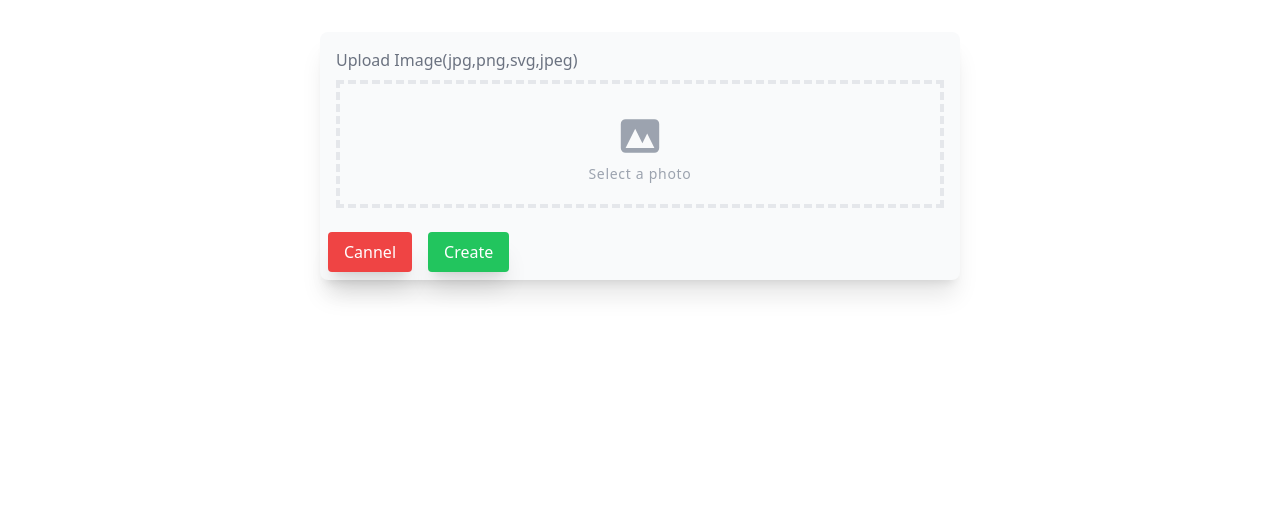
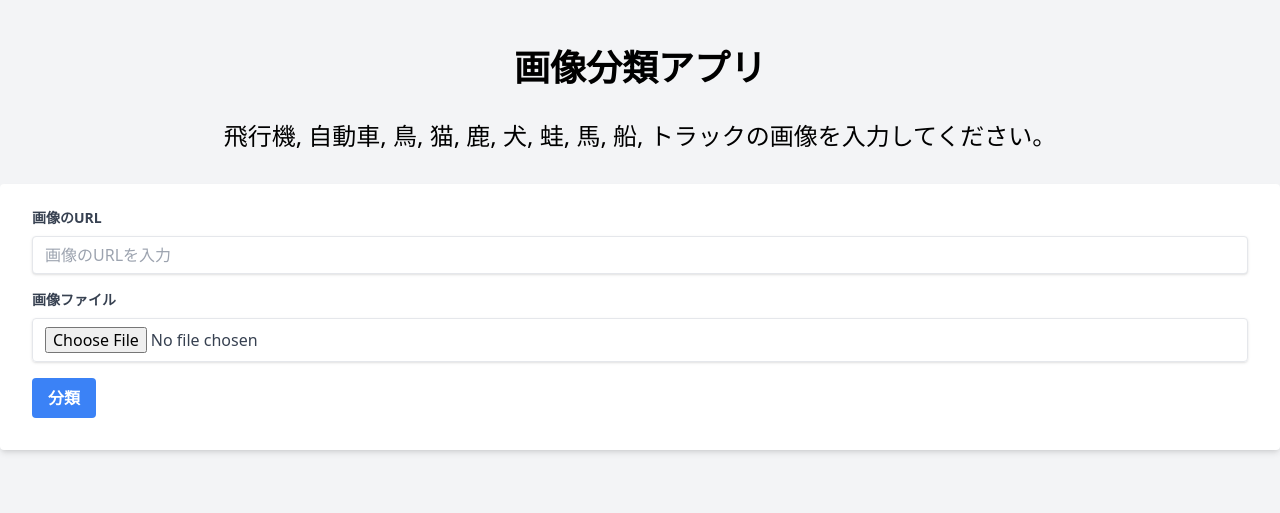
Before and after one commit to naka-c1024/CIFAR10API, a Flask app: page / in a window 1280 px wide. Shown: the top 513 px of the page. Run offline with Flask 2, Linux system fonts and the light colour scheme.

Commit message:
add: サイト完成

```diff
--- a/main.py
+++ b/main.py
@@ -13,21 +13,36 @@ from flask import Flask, jsonify, request, render_template
 class Net(nn.Module):
     def __init__(self):
         super(Net, self).__init__()
-        self.conv1 = nn.Conv2d(3, 6, 5)
-        self.pool = nn.MaxPool2d(2, 2)
-        self.conv2 = nn.Conv2d(6, 16, 5)
-        self.fc1 = nn.Linear(16 * 5 * 5, 120)
-        self.fc2 = nn.Linear(120, 84)
-        self.fc3 = nn.Linear(84, 10)
+        self.network = nn.Sequential(
+            nn.Conv2d(3, 32, kernel_size=3, padding=1),
+            nn.ReLU(),
+            nn.Conv2d(32, 64, kernel_size=3, stride=1, padding=1),
+            nn.ReLU(),
+            nn.MaxPool2d(2, 2), # output: 64 x 16 x 16
 
-    def forward(self, x):
-        x = self.pool(F.relu(self.conv1(x)))
-        x = self.pool(F.relu(self.conv2(x)))
-        x = x.view(-1, 16 * 5 * 5)
-        x = F.relu(self.fc1(x))
-        x = F.relu(self.fc2(x))
-        x = self.fc3(x)
-        return x
+            nn.Conv2d(64, 128, kernel_size=3, stride=1, padding=1),
+            nn.ReLU(),
+            nn.Conv2d(128, 128, kernel_size=3, stride=1, padding=1),
+            nn.ReLU(),
+            nn.MaxPool2d(2, 2), # output: 128 x 8 x 8
+
+            nn.Conv2d(128, 256, kernel_size=3, stride=1, padding=1),
+            nn.ReLU(),
+            nn.Conv2d(256, 256, kernel_size=3, stride=1, padding=1),
+            nn.ReLU(),
+            nn.MaxPool2d(2, 2), # output: 256 x 4 x 4
+
+            nn.Flatten(),
+            nn.Linear(256*4*4, 1024),
+            nn.ReLU(),
+            nn.Linear(1024, 512),
+            nn.ReLU(),
+            nn.Linear(512, 10))
+
+    def forward(self, xb):
+        return self.network(xb)
+
+net = Net()
 
 class Classifier:
     def __init__(self, model_path):
@@ -36,6 +51,7 @@ class Classifier:
         self.net.eval()
 
         self.classes = ['airplane', 'automobile', 'bird', 'cat', 'deer', 'dog', 'frog', 'horse', 'ship', 'truck']
+        self.ja_classes = ['飛行機', '自動車', '鳥', '猫', '鹿', '犬', 'カエル', '馬', '船', 'トラック']
 
         self.preprocess = transforms.Compose([
             transforms.Resize(32),
@@ -69,8 +85,29 @@ def get_image_from_request(request):
 app = Flask(__name__)
 classifier = Classifier("cifar_net.pth")
 
-@app.route("/")
+@app.route("/", methods=["GET", "POST"])
 def index():
+    # POST メソッドでアクセスされた場合
+    if request.method == "POST":
+        image_uri = request.form.get("image_uri")
+        image_file = request.files.get("image_file")
+        # フォームが正しくなかった場合
+        if not image_uri and not image_file:
+            return render_template("index.html", error="画像のURLまたはファイルを指定してください。")
+
+        try:
+            if image_uri:
+                image = Image.open(urllib.request.urlopen(image_uri))
+            elif image_file:
+                image = Image.open(image_file).convert('RGB')
+        except (UnidentifiedImageError, ValueError, urllib.error.HTTPError, urllib.error.URLError):
+            return render_template("index.html", error="無効な画像dataです。")
+
+        classification_results, predict_score = classifier.predict(image)
+        classification_results = classifier.ja_classes[classifier.classes.index(classification_results)]
+        predict_score = round(predict_score * 100, 2)
+        return render_template("index.html", classification_results=classification_results, predict_score=str(predict_score))
+
     return render_template("index.html")
 
 
--- a/static/output.css
+++ b/static/output.css
@@ -516,97 +516,127 @@ video {
   --tw-backdrop-sepia:  ;
 }
 
+.container {
+  width: 100%;
+}
+
+@media (min-width: 640px) {
+  .container {
+    max-width: 640px;
+  }
+}
+
+@media (min-width: 768px) {
+  .container {
+    max-width: 768px;
+  }
+}
+
+@media (min-width: 1024px) {
+  .container {
+    max-width: 1024px;
+  }
+}
+
+@media (min-width: 1280px) {
+  .container {
+    max-width: 1280px;
+  }
+}
+
+@media (min-width: 1536px) {
+  .container {
+    max-width: 1536px;
+  }
+}
+
 .static {
   position: static;
 }
 
-.m-4 {
-  margin: 1rem;
+.relative {
+  position: relative;
+}
+
+.mx-auto {
+  margin-left: auto;
+  margin-right: auto;
 }
 
 .mb-2 {
   margin-bottom: 0.5rem;
 }
 
-.mt-8 {
-  margin-top: 2rem;
+.mb-4 {
+  margin-bottom: 1rem;
 }
 
-.inline-block {
-  display: inline-block;
+.mb-8 {
+  margin-bottom: 2rem;
+}
+
+.block {
+  display: block;
 }
 
 .flex {
   display: flex;
 }
 
-.h-12 {
-  height: 3rem;
-}
-
-.h-32 {
-  height: 8rem;
-}
-
-.w-12 {
-  width: 3rem;
-}
-
 .w-full {
   width: 100%;
 }
 
-.flex-col {
-  flex-direction: column;
+.appearance-none {
+  -webkit-appearance: none;
+     -moz-appearance: none;
+          appearance: none;
 }
 
 .items-center {
   align-items: center;
 }
 
-.justify-center {
-  justify-content: center;
-}
-
-.space-x-4 > :not([hidden]) ~ :not([hidden]) {
-  --tw-space-x-reverse: 0;
-  margin-right: calc(1rem * var(--tw-space-x-reverse));
-  margin-left: calc(1rem * calc(1 - var(--tw-space-x-reverse)));
+.justify-between {
+  justify-content: space-between;
 }
 
 .rounded {
   border-radius: 0.25rem;
 }
 
-.rounded-lg {
-  border-radius: 0.5rem;
+.border {
+  border-width: 1px;
 }
 
-.border-4 {
-  border-width: 4px;
+.border-red-400 {
+  --tw-border-opacity: 1;
+  border-color: rgb(248 113 113 / var(--tw-border-opacity));
 }
 
-.border-dashed {
-  border-style: dashed;
+.bg-blue-500 {
+  --tw-bg-opacity: 1;
+  background-color: rgb(59 130 246 / var(--tw-bg-opacity));
 }
 
-.bg-gray-50 {
+.bg-gray-100 {
   --tw-bg-opacity: 1;
-  background-color: rgb(249 250 251 / var(--tw-bg-opacity));
+  background-color: rgb(243 244 246 / var(--tw-bg-opacity));
 }
 
-.bg-green-500 {
+.bg-red-100 {
   --tw-bg-opacity: 1;
-  background-color: rgb(34 197 94 / var(--tw-bg-opacity));
+  background-color: rgb(254 226 226 / var(--tw-bg-opacity));
 }
 
-.bg-red-500 {
+.bg-white {
   --tw-bg-opacity: 1;
-  background-color: rgb(239 68 68 / var(--tw-bg-opacity));
+  background-color: rgb(255 255 255 / var(--tw-bg-opacity));
 }
 
-.p-2 {
-  padding: 0.5rem;
+.px-3 {
+  padding-left: 0.75rem;
+  padding-right: 0.75rem;
 }
 
 .px-4 {
@@ -614,17 +644,46 @@ video {
   padding-right: 1rem;
 }
 
+.px-8 {
+  padding-left: 2rem;
+  padding-right: 2rem;
+}
+
+.py-12 {
+  padding-top: 3rem;
+  padding-bottom: 3rem;
+}
+
 .py-2 {
   padding-top: 0.5rem;
   padding-bottom: 0.5rem;
 }
 
-.pt-1 {
-  padding-top: 0.25rem;
+.py-3 {
+  padding-top: 0.75rem;
+  padding-bottom: 0.75rem;
 }
 
-.pt-7 {
-  padding-top: 1.75rem;
+.pb-8 {
+  padding-bottom: 2rem;
+}
+
+.pt-6 {
+  padding-top: 1.5rem;
+}
+
+.text-center {
+  text-align: center;
+}
+
+.text-2xl {
+  font-size: 1.5rem;
+  line-height: 2rem;
+}
+
+.text-4xl {
+  font-size: 2.25rem;
+  line-height: 2.5rem;
 }
 
 .text-sm {
@@ -632,18 +691,22 @@ video {
   line-height: 1.25rem;
 }
 
-.tracking-wider {
-  letter-spacing: 0.05em;
+.font-bold {
+  font-weight: 700;
 }
 
-.text-gray-400 {
-  --tw-text-opacity: 1;
-  color: rgb(156 163 175 / var(--tw-text-opacity));
+.leading-tight {
+  line-height: 1.25;
 }
 
-.text-gray-500 {
+.text-gray-700 {
   --tw-text-opacity: 1;
-  color: rgb(107 114 128 / var(--tw-text-opacity));
+  color: rgb(55 65 81 / var(--tw-text-opacity));
+}
+
+.text-red-700 {
+  --tw-text-opacity: 1;
+  color: rgb(185 28 28 / var(--tw-text-opacity));
 }
 
 .text-white {
@@ -651,33 +714,24 @@ video {
   color: rgb(255 255 255 / var(--tw-text-opacity));
 }
 
-.opacity-0 {
-  opacity: 0;
-}
-
-.shadow-xl {
-  --tw-shadow: 0 20px 25px -5px rgb(0 0 0 / 0.1), 0 8px 10px -6px rgb(0 0 0 / 0.1);
-  --tw-shadow-colored: 0 20px 25px -5px var(--tw-shadow-color), 0 8px 10px -6px var(--tw-shadow-color);
+.shadow {
+  --tw-shadow: 0 1px 3px 0 rgb(0 0 0 / 0.1), 0 1px 2px -1px rgb(0 0 0 / 0.1);
+  --tw-shadow-colored: 0 1px 3px 0 var(--tw-shadow-color), 0 1px 2px -1px var(--tw-shadow-color);
   box-shadow: var(--tw-ring-offset-shadow, 0 0 #0000), var(--tw-ring-shadow, 0 0 #0000), var(--tw-shadow);
 }
 
-.hover\:border-gray-300:hover {
-  --tw-border-opacity: 1;
-  border-color: rgb(209 213 219 / var(--tw-border-opacity));
+.shadow-md {
+  --tw-shadow: 0 4px 6px -1px rgb(0 0 0 / 0.1), 0 2px 4px -2px rgb(0 0 0 / 0.1);
+  --tw-shadow-colored: 0 4px 6px -1px var(--tw-shadow-color), 0 2px 4px -2px var(--tw-shadow-color);
+  box-shadow: var(--tw-ring-offset-shadow, 0 0 #0000), var(--tw-ring-shadow, 0 0 #0000), var(--tw-shadow);
 }
 
-.hover\:bg-gray-100:hover {
+.hover\:bg-blue-700:hover {
   --tw-bg-opacity: 1;
-  background-color: rgb(243 244 246 / var(--tw-bg-opacity));
+  background-color: rgb(29 78 216 / var(--tw-bg-opacity));
 }
 
-.group:hover .group-hover\:text-gray-600 {
-  --tw-text-opacity: 1;
-  color: rgb(75 85 99 / var(--tw-text-opacity));
+.focus\:outline-none:focus {
+  outline: 2px solid transparent;
+  outline-offset: 2px;
 }
-
-@media (min-width: 1024px) {
-  .lg\:w-1\/2 {
-    width: 50%;
-  }
-}
--- a/templates/index.html
+++ b/templates/index.html
@@ -1,43 +1,55 @@
 <!DOCTYPE html>
-<html lang="en">
+<html lang="ja">
 <head>
     <meta charset="UTF-8">
     <meta http-equiv="X-UA-Compatible" content="IE=edge">
     <meta name="viewport" content="width=device-width, initial-scale=1.0">
-    <title>Document</title>
+    <title>画像分類アプリ</title>
 
+    <!-- アイコンの読み込み: https://icooon-mono.com/15824-%e3%83%80%e3%83%9f%e3%83%bc%e4%ba%ba%e5%bd%a2%e3%82%a2%e3%82%a4%e3%82%b3%e3%83%b31/ -->
+    <link rel="icon" href="{{ url_for('static', filename='favicon.ico') }}">
     <!-- TailwindCSSファイル読み込み -->
     <link rel="stylesheet" href="{{url_for('static',filename='output.css')}}">
-
 </head>
-<body>
-    <div class="flex justify-center mt-8">
-        <div class="rounded-lg shadow-xl bg-gray-50 lg:w-1/2">
-            <div class="m-4">
-                <label class="inline-block mb-2 text-gray-500">Upload
-                    Image(jpg,png,svg,jpeg)</label>
-                <div class="flex items-center justify-center w-full">
-                    <label class="flex flex-col w-full h-32 border-4 border-dashed hover:bg-gray-100 hover:border-gray-300">
-                        <div class="flex flex-col items-center justify-center pt-7">
-                            <svg xmlns="http://www.w3.org/2000/svg"
-                                class="w-12 h-12 text-gray-400 group-hover:text-gray-600" viewBox="0 0 20 20"
-                                fill="currentColor">
-                                <path fill-rule="evenodd"
-                                    d="M4 3a2 2 0 00-2 2v10a2 2 0 002 2h12a2 2 0 002-2V5a2 2 0 00-2-2H4zm12 12H4l4-8 3 6 2-4 3 6z"
-                                    clip-rule="evenodd" />
-                            </svg>
-                            <p class="pt-1 text-sm tracking-wider text-gray-400 group-hover:text-gray-600">
-                                Select a photo</p>
-                        </div>
-                        <input type="file" class="opacity-0" />
-                    </label>
+<body class="bg-gray-100">
+    <div class="container mx-auto py-12">
+        <h1 class="text-4xl font-bold mb-8 text-center">画像分類アプリ</h1>
+        <div class="text-2xl mb-8 text-center">
+            飛行機, 自動車, 鳥, 猫, 鹿, 犬, 蛙, 馬, 船, トラックの画像を入力してください。
+        </div>
+        <div class="bg-white shadow-md rounded px-8 pt-6 pb-8 mb-4">
+            {% if error %}
+            <div class="bg-red-100 border border-red-400 text-red-700 px-4 py-3 rounded relative mb-4" role="alert">
+                <strong class="font-bold">{{ error }}</strong>
+            </div>
+            {% endif %}
+            <form action="/" method="POST" enctype="multipart/form-data">
+                <div class="mb-4">
+                    <label class="block text-gray-700 text-sm font-bold mb-2" for="image_uri">画像のURL</label>
+                    <input class="shadow appearance-none border rounded w-full py-2 px-3 text-gray-700 leading-tight focus:outline-none focus:shadow-outline" id="image_uri" name="image_uri" type="text" placeholder="画像のURLを入力">
                 </div>
-            </div>
-            <div class="flex p-2 space-x-4">
-                <button class="px-4 py-2 text-white bg-red-500 rounded shadow-xl">Cannel</button>
-                <button class="px-4 py-2 text-white bg-green-500 rounded shadow-xl">Create</button>
-            </div>
+                <div class="mb-4">
+                    <label class="block text-gray-700 text-sm font-bold mb-2" for="image_file">画像ファイル</label>
+                    <input class="shadow appearance-none border rounded w-full py-2 px-3 text-gray-700 leading-tight focus:outline-none focus:shadow-outline" id="image_file" name="image_file" type="file">
+                </div>
+                <div class="flex items-center justify-between">
+                    <button class="bg-blue-500 hover:bg-blue-700 text-white font-bold py-2 px-4 rounded focus:outline-none focus:shadow-outline" type="submit">
+                        分類
+                    </button>
+                </div>
+            </form>
         </div>
+        {% if classification_results %}
+        <div class="bg-white shadow-md rounded px-8 pt-6 pb-8">
+            <h2 class="text-2xl font-bold mb-4">分類結果</h2>
+            <ul>
+                <li class="mb-2">
+                    この画像は<span class="font-bold">{{ predict_score }}</span>%で<span class="font-bold">{{ classification_results }}</span>です。
+                </li>
+            </ul>
+        </div>
+        {% endif %}
     </div>
 </body>
+
 </html>
```
Also changed, not shown: static/favicon.ico (added), static/style.css (deleted), 2 other files.
